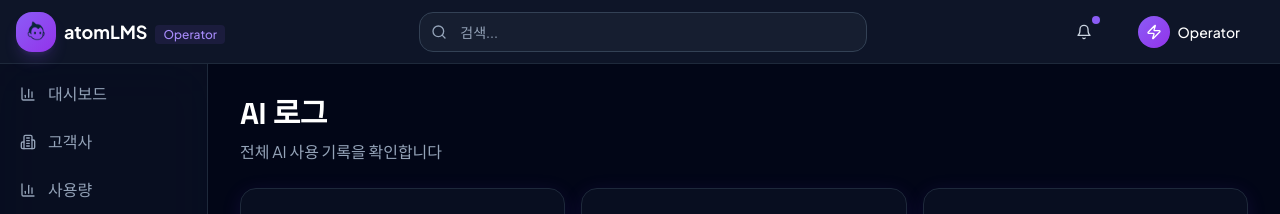
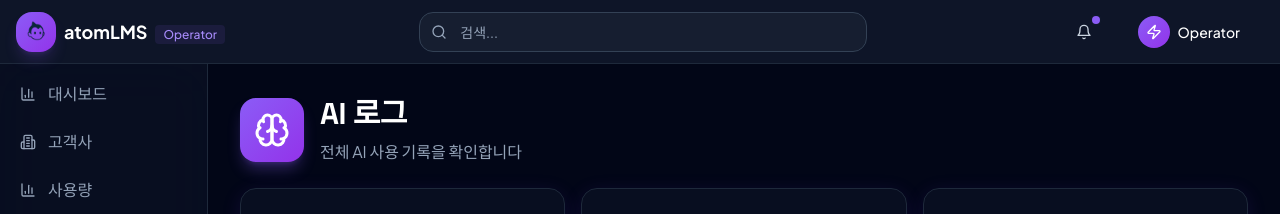
Before and after one commit to p01092451503-afk/learn-doc-wise, a React (Vite) app: page /operator/ai-logs in a window 1280 px wide. Shown: the top 214 px of the page. Built offline with nearby package versions, Linux system fonts and the light colour scheme; no server answers; the database is empty; the HTML template or start-up script is replaced by a standard one.

Commit message:
Fix: Increase robot icon size

```diff
--- a/src/pages/operator/OperatorAILogs.tsx
+++ b/src/pages/operator/OperatorAILogs.tsx
@@ -79,9 +79,14 @@ const OperatorAILogs = () => {
   return (
     <OperatorLayout>
       <div className="space-y-6">
-        <div>
-          <h1 className="text-3xl font-bold text-white mb-2">AI 로그</h1>
-          <p className="text-slate-400">전체 AI 사용 기록을 확인합니다</p>
+        <div className="flex items-center gap-4">
+          <div className="h-16 w-16 rounded-2xl bg-gradient-to-br from-violet-500 to-purple-600 flex items-center justify-center shadow-lg shadow-violet-500/30">
+            <Brain className="h-9 w-9 text-white" />
+          </div>
+          <div>
+            <h1 className="text-3xl font-bold text-white mb-2">AI 로그</h1>
+            <p className="text-slate-400">전체 AI 사용 기록을 확인합니다</p>
+          </div>
         </div>
 
         {/* Summary */}
@@ -89,7 +94,7 @@ const OperatorAILogs = () => {
           <Card className="bg-slate-900/50 border-slate-800">
             <CardHeader className="flex flex-row items-center justify-between space-y-0 pb-2">
               <CardTitle className="text-sm font-medium text-slate-400">총 요청</CardTitle>
-              <Brain className="h-4 w-4 text-violet-400" />
+              <Brain className="h-6 w-6 text-violet-400" />
             </CardHeader>
             <CardContent>
               <div className="text-2xl font-bold text-white">{filteredLogs.length.toLocaleString()}</div>
@@ -99,7 +104,7 @@ const OperatorAILogs = () => {
           <Card className="bg-slate-900/50 border-slate-800">
             <CardHeader className="flex flex-row items-center justify-between space-y-0 pb-2">
               <CardTitle className="text-sm font-medium text-slate-400">총 토큰</CardTitle>
-              <Brain className="h-4 w-4 text-violet-400" />
+              <Brain className="h-6 w-6 text-violet-400" />
             </CardHeader>
             <CardContent>
               <div className="text-2xl font-bold text-white">{(totalTokens / 1000).toFixed(1)}K</div>
@@ -109,7 +114,7 @@ const OperatorAILogs = () => {
           <Card className="bg-slate-900/50 border-slate-800">
             <CardHeader className="flex flex-row items-center justify-between space-y-0 pb-2">
               <CardTitle className="text-sm font-medium text-slate-400">모델 종류</CardTitle>
-              <Brain className="h-4 w-4 text-violet-400" />
+              <Brain className="h-6 w-6 text-violet-400" />
             </CardHeader>
             <CardContent>
               <div className="text-2xl font-bold text-white">{uniqueModels.length}</div>
```
